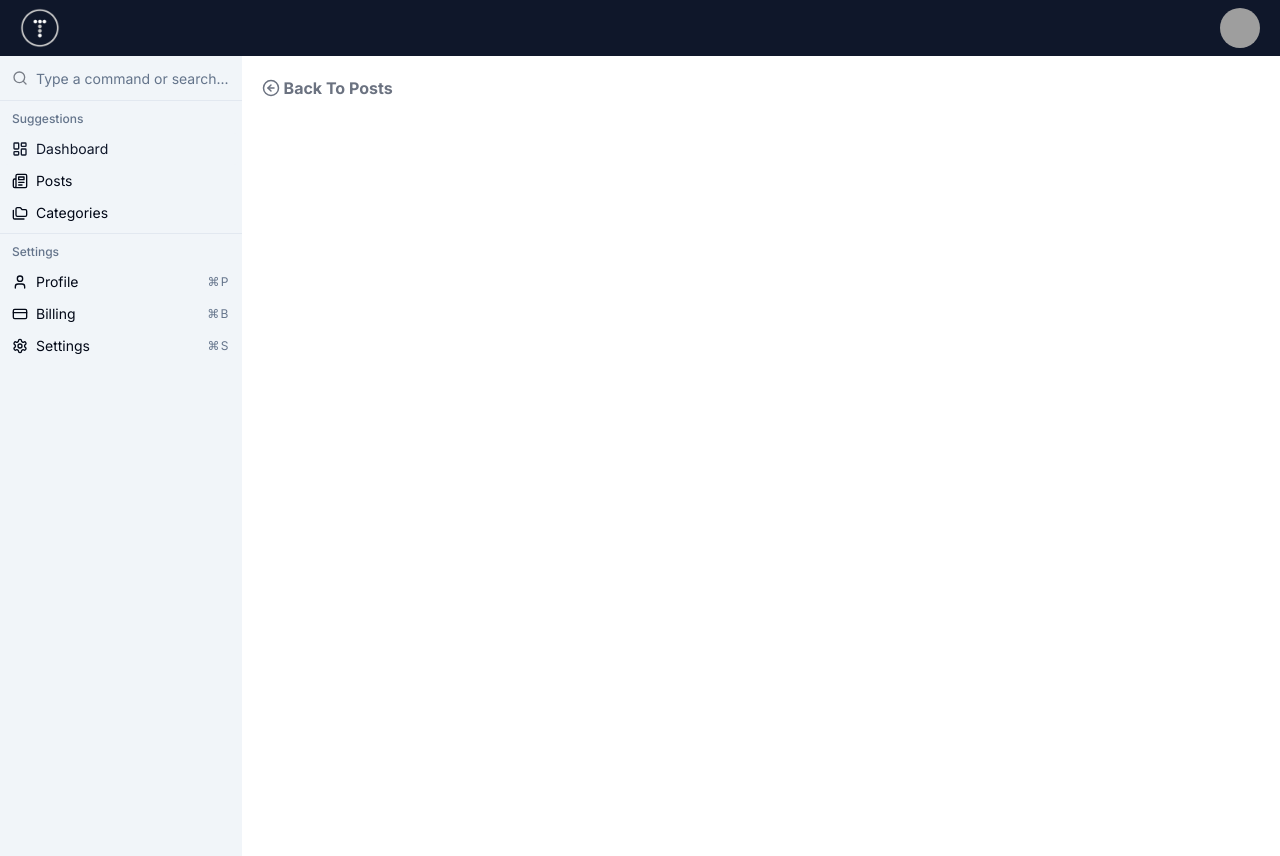
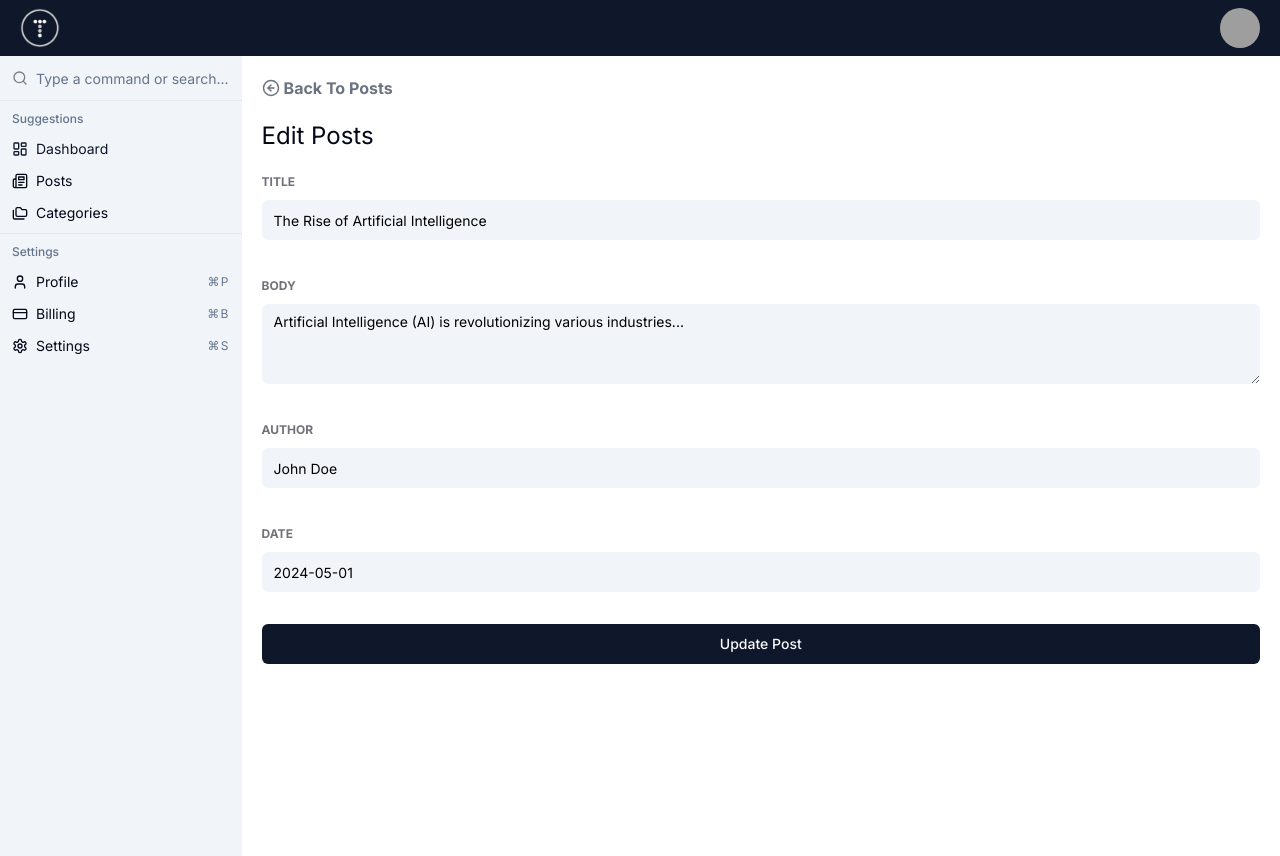
Before and after one commit to ericstober/traversypress-ui, a Next.js app: page /posts/edit/1 in a window 1280 px wide. Built offline with nearby package versions, Linux system fonts and the light colour scheme; grey boxes are pictures that could not be loaded.

Commit message:
Added edit page

```diff
--- a/app/(main)/posts/edit/[edit]/page.tsx
+++ /dev/null
@@ -1,11 +0,0 @@
-import BackButton from "@/components/BackButton";
-
-const PostEditPage = () => {
-  return (
-    <>
-      <BackButton text='Back To Posts' link='/posts' />
-    </>
-  );
-};
-
-export default PostEditPage;
--- /dev/null
+++ b/app/(main)/posts/edit/[id]/page.tsx
@@ -0,0 +1,120 @@
+"use client";
+
+import BackButton from "@/components/BackButton";
+import * as z from "zod";
+import { useForm } from "react-hook-form";
+import { zodResolver } from "@hookform/resolvers/zod";
+import { Form, FormControl, FormField, FormItem, FormLabel, FormMessage } from "@/components/ui/form";
+import { Input } from "@/components/ui/input";
+import { Textarea } from "@/components/ui/textarea";
+import { Button } from "@/components/ui/button";
+import posts from "@/data/posts";
+
+const formSchema = z.object({
+  title: z.string().min(1, {
+    message: "Title is required",
+  }),
+  body: z.string().min(1, {
+    message: "Body is required",
+  }),
+  author: z.string().min(1, {
+    message: "Author is required",
+  }),
+  date: z.string().min(1, {
+    message: "Date is required",
+  }),
+});
+
+interface PostEditPageProps {
+  params: {
+    id: string;
+  };
+}
+
+const PostEditPage = ({ params }: PostEditPageProps) => {
+  const post = posts.find((post) => post.id === params.id);
+
+  const form = useForm<z.infer<typeof formSchema>>({
+    resolver: zodResolver(formSchema),
+    defaultValues: {
+      title: post?.title || "",
+      body: post?.body || "",
+      author: post?.author || "",
+      date: post?.date || "",
+    },
+  });
+
+  const handleSubmit = (data: z.infer<typeof formSchema>) => {
+    console.log(data);
+  };
+
+  return (
+    <>
+      <BackButton text='Back To Posts' link='/posts' />
+      <h3 className='text-2xl mb-4'>Edit Posts</h3>
+      <Form {...form}>
+        <form onSubmit={form.handleSubmit(handleSubmit)} className='space-y-8'>
+          <FormField
+            control={form.control}
+            name='title'
+            render={({ field }) => (
+              <FormItem>
+                <FormLabel className='uppercase text-xs font-bold text-zinc-500 dark:text-white'>Title</FormLabel>
+                <FormControl>
+                  <Input className='bg-slate-100 dark:bg-slate-500 border-0 text-black dark:text-white focus-visible:ring-0 focus-visible:ring-offset-0' placeholder='Enter Title' {...field} />
+                </FormControl>
+                <FormMessage />
+              </FormItem>
+            )}
+          />
+
+          <FormField
+            control={form.control}
+            name='body'
+            render={({ field }) => (
+              <FormItem>
+                <FormLabel className='uppercase text-xs font-bold text-zinc-500 dark:text-white'>Body</FormLabel>
+                <FormControl>
+                  <Textarea className='bg-slate-100 dark:bg-slate-500 border-0 text-black dark:text-white focus-visible:ring-0 focus-visible:ring-offset-0' placeholder='Enter Body' {...field} />
+                </FormControl>
+                <FormMessage />
+              </FormItem>
+            )}
+          />
+
+          <FormField
+            control={form.control}
+            name='author'
+            render={({ field }) => (
+              <FormItem>
+                <FormLabel className='uppercase text-xs font-bold text-zinc-500 dark:text-white'>Author</FormLabel>
+                <FormControl>
+                  <Input className='bg-slate-100 dark:bg-slate-500 border-0 text-black dark:text-white focus-visible:ring-0 focus-visible:ring-offset-0' placeholder='Enter Author' {...field} />
+                </FormControl>
+                <FormMessage />
+              </FormItem>
+            )}
+          />
+
+          <FormField
+            control={form.control}
+            name='date'
+            render={({ field }) => (
+              <FormItem>
+                <FormLabel className='uppercase text-xs font-bold text-zinc-500 dark:text-white'>Date</FormLabel>
+                <FormControl>
+                  <Input className='bg-slate-100 dark:bg-slate-500 border-0 text-black dark:text-white focus-visible:ring-0 focus-visible:ring-offset-0' placeholder='Enter Date' {...field} />
+                </FormControl>
+                <FormMessage />
+              </FormItem>
+            )}
+          />
+
+          <Button className='w-full dark:bg-slate-800 dark:text-white'>Update Post</Button>
+        </form>
+      </Form>
+    </>
+  );
+};
+
+export default PostEditPage;
```
